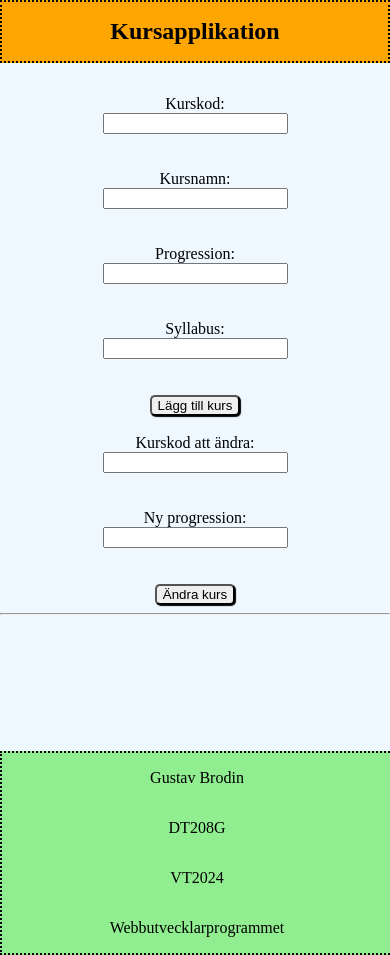
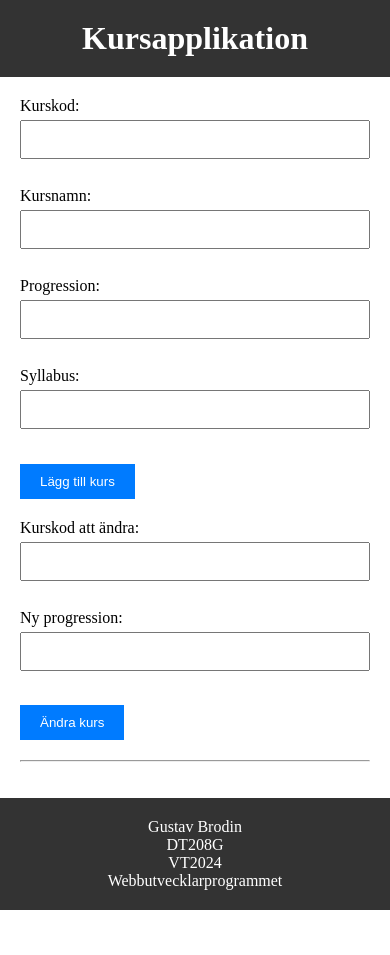
Before and after one commit to BrodinGustav/DT208G-Moment1.2, a website built with Parcel: page src/index.html in a window 390 px wide. After the commit the page ends 910 px from the top, so only its background shows below. Built offline with nearby package versions, Linux system fonts and the light colour scheme.

Commit message:
commit - justerat css

```diff
--- a/src/css/style.css
+++ b/src/css/style.css
@@ -1,152 +1,68 @@
-body{
-    margin:0;
-    max-width:100%;
-    margin:0 auto;
-    padding:100px;
-    padding-top:0;
-    padding-bottom:0;
-    background-color: aliceblue;
+/* Allmän reset för att ta bort standardmarginaler och paddingar */
+* {
+    margin: 0;
+    padding: 0;
+    box-sizing: border-box;
 }
 
-header{
-    background-color: orange;
-    border:2px dotted black;
-    margin-bottom:2em;
-    max-width:100%;
+/* Styla header */
+header {
+    background-color: #333;
+    color: #fff;
+    padding: 20px;
+    text-align: center;
 }
 
-h1{
-    text-align: center;
-    font-size:2em;
+/* Styla main */
+main {
+    padding: 20px;
 }
 
-#addCourseForm{
-    display:flex;
-flex-direction: column;
-align-items: center;
+/* Styla formulär */
+.container {
+    max-width: 600px;
+    margin: 0 auto;
 }
 
-#updateCourseForm{
-    display:flex;
-    justify-content: center;
-align-items: flex-end;
-gap:2em;
+form {
+    margin-bottom: 20px;
 }
 
-button{
-    box-shadow: 1px 1px 1px black;
-    border-radius: 5px;
+label {
+    display: block;
+    margin-bottom: 5px;
 }
 
-#coursesList{
-    display:flex;
-    flex-direction: row;
-    align-items: center;
-    flex-wrap: wrap;
-    gap:3em;
+input[type="text"] {
+    width: 100%;
+    padding: 10px;
+    margin-bottom: 10px;
 }
 
-footer{
-    display:flex;
-    justify-content: space-evenly;
-    align-items: center;
-    width:100%;
-    margin-top:8em;
-    background-color: lightgreen;
-    border:2px dotted black;
+button {
+    padding: 10px 20px;
+    background-color: #007bff;
+    color: #fff;
+    border: none;
+    cursor: pointer;
+    margin-top:0.5em;
 }
 
-
-
-@media screen and (max-width: 375px){
-
-    body{
-        padding:0;
-        margin:0;
-        max-width: 100vw;
-    }
-
-    h1{
-        font-size:1.5em;
-    }
-
-    #updateCourseForm{
-        display:flex;
-        flex-direction: column;
-        justify-content: center;
-        align-items: center;
-        gap:0;
+button:hover {
+    background-color: #0056b3;
 }
 
 #coursesList{
     display:flex;
     flex-direction: column;
-        justify-content: center;
-        align-items: center;
+    gap:2em;
+    margin-top:1em;
 }
 
-    footer{
-        display:flex;
-        flex-direction: column;
+/* Styla footer */
+footer {
+    background-color: #333;
+    color: #fff;
+    padding: 20px;
+    text-align: center;
 }
-
-}
-
-
-@media screen and (min-width: 375px) and (max-width: 1024px){
-
-    body{
-        padding:0;
-        margin:0;
-        max-width: 100vw;
-    }
-
-    h1{
-        font-size:1.5em;
-    }
-
-    #updateCourseForm{
-        display:flex;
-        flex-direction: column;
-        justify-content: center;
-        align-items: center;
-        gap:0;
-    }
-
-    #coursesList{
-        display:flex;
-        flex-direction: column;
-        justify-content: center;
-        align-items: center;
-    }
-
-    footer{
-        display:flex;
-        flex-direction: column;
-    }
-
-}
-
-@media screen and (min-width: 1799px) {
-
-    h1{
-        font-size:4em;
-    }
-
-    #addCourseForm{
-        font-size:1.5em;
-    }
-
-    #updateCourseForm{
-        font-size: 1.5em;
-    }
-
-    #coursesList{
-font-size:1.5em;
-    }
-
-    footer{
-font-size:1.5em;
-    }
-
-}
```
Lines whose indentation alone changed are shown as unchanged.
